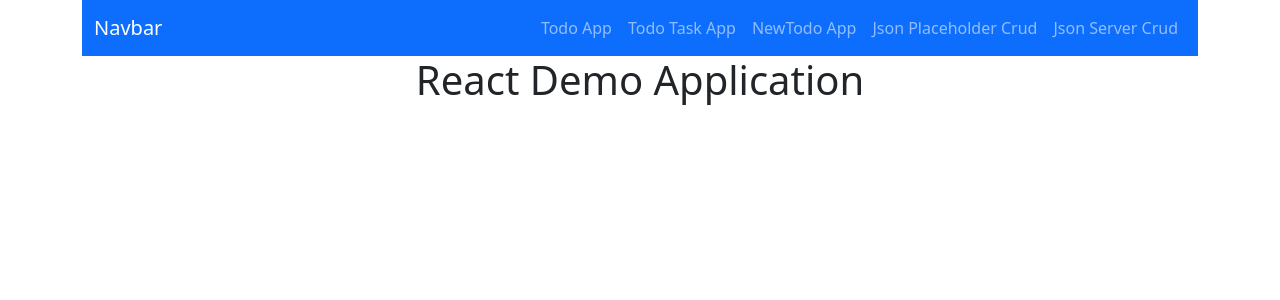
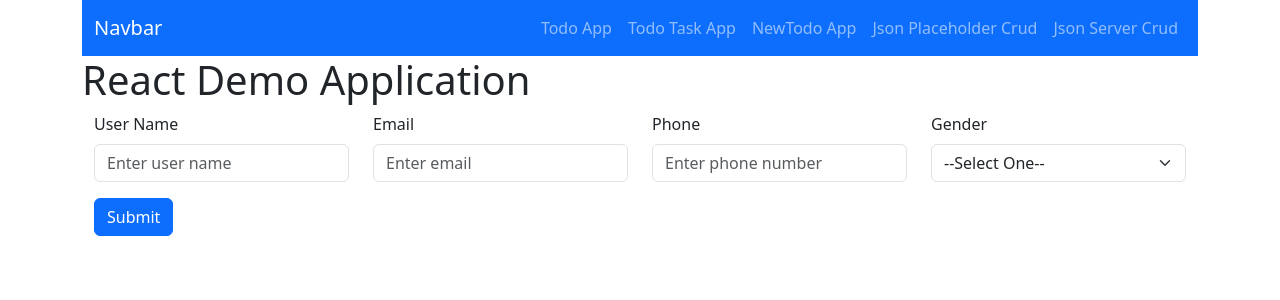
Before and after one commit to gitcoder-23/react18-demo-tutorial-app-kr, a React (Create React App) app: page /jsonserver/add/newuser in a window 1280 px wide. Shown: the top 300 px of the page. Built offline with nearby package versions, Linux system fonts and the light colour scheme.

Commit message:
add done

```diff
--- a/db.json
+++ b/db.json
@@ -53,6 +53,13 @@
       "gender": "male",
       "active": true,
       "id": "9775e298-308d-47ad-a0d0-2e27c1126f26"
+    },
+    {
+      "id": 1699690327713,
+      "employeename": "Laxman Prasad",
+      "email": "laxman@gmail.com",
+      "phone": "8974582147",
+      "gender": "male"
     }
   ]
 }
--- a/package.json
+++ b/package.json
@@ -15,6 +15,7 @@
     "react-dom": "^18.2.0",
     "react-router-dom": "^6.17.0",
     "react-scripts": "5.0.1",
+    "react-toastify": "^9.1.3",
     "web-vitals": "^2.1.4"
   },
   "scripts": {
--- a/src/App.css
+++ b/src/App.css
@@ -1,5 +1,5 @@
 .App {
-  text-align: center;
+  /* text-align: center; */
 }
 
 .App-logo {
--- a/src/App.js
+++ b/src/App.js
@@ -1,16 +1,19 @@
-import './App.css';
-import TodoApp from '../src/demoApps/TodoApp';
-import NewTodoApp from './demoApps/NewTodoApp';
-import { Route, Routes } from 'react-router-dom';
-import MenuBar from './components/MenuBar';
-import TaskTodoApp from './demoApps/TaskTodoApp';
-import UserList from './CrudUsingFakeJsonApi/UserList';
-import NewUserList from './CrudRealJsonServer/NewUserList';
-import ViewUserDetail from './CrudRealJsonServer/ViewUserDetail';
+import "./App.css";
+import TodoApp from "../src/demoApps/TodoApp";
+import NewTodoApp from "./demoApps/NewTodoApp";
+import { Route, Routes } from "react-router-dom";
+import MenuBar from "./components/MenuBar";
+import TaskTodoApp from "./demoApps/TaskTodoApp";
+import UserList from "./CrudUsingFakeJsonApi/UserList";
+import NewUserList from "./CrudRealJsonServer/NewUserList";
+import ViewUserDetail from "./CrudRealJsonServer/ViewUserDetail";
+import AddNewUser from "./CrudRealJsonServer/AddNewUser";
+import { ToastMessageComponent } from "./components/ToastMessageComponent";
 
 function App() {
   return (
     <div className="App container">
+      <ToastMessageComponent />
       <MenuBar />
       <h1>React Demo Application</h1>
       <Routes>
@@ -21,6 +24,7 @@ function App() {
 
         {/* CRUD App Using JSON Server */}
         <Route exact path="/jsonserver/newuserlist" element={<NewUserList />} />
+        <Route exact path="/jsonserver/add/newuser" element={<AddNewUser />} />
         <Route
           exact
           path="/jsonserver/viewuser/:vid"
--- /dev/null
+++ b/src/CrudRealJsonServer/AddNewUser.js
@@ -0,0 +1,127 @@
+import axios from "axios";
+import React, { useState } from "react";
+import { Button, Form } from "react-bootstrap";
+import { baseUrl } from "../config";
+import { toast } from "react-toastify";
+
+const AddNewUser = () => {
+  const [userFormState, setUserFormState] = useState({
+    userName: "",
+    userEmail: "",
+    userPhone: "",
+    userGender: "",
+  });
+
+  console.log("userFormState=>", userFormState.userGender);
+
+  const addNewUser = () => {
+    if (
+      !userFormState.userName ||
+      !userFormState.userEmail ||
+      !userFormState.userPhone ||
+      !userFormState.userGender
+    ) {
+      toast.error("Please fill all the fields!", {
+        position: toast.POSITION.TOP_RIGHT,
+      });
+    } else {
+      const newData = {
+        id: Date.now(),
+        employeename: userFormState.userName,
+        email: userFormState.userEmail,
+        phone: userFormState.userPhone,
+        gender: userFormState.userGender,
+      };
+      axios
+        .post(`${baseUrl}/user/`, newData)
+        .then((addRsp) => {
+          console.log("addRsp=>", addRsp);
+        })
+        .catch((error) => {
+          console.log("error=>", error);
+        });
+    }
+  };
+  return (
+    <div className="container">
+      <Form>
+        <div className="row ">
+          <div className="col-md-3">
+            <Form.Group className="mb-3">
+              <Form.Label>User Name</Form.Label>
+              <Form.Control
+                type="text"
+                placeholder="Enter user name"
+                value={userFormState.userName}
+                onChange={(e) => {
+                  setUserFormState({
+                    ...userFormState,
+                    userName: e.target.value,
+                  });
+                }}
+              />
+            </Form.Group>
+          </div>
+          <div className="col-md-3">
+            <Form.Group className="mb-3">
+              <Form.Label>Email</Form.Label>
+              <Form.Control
+                type="text"
+                placeholder="Enter email"
+                value={userFormState.userEmail}
+                onChange={(e) => {
+                  setUserFormState({
+                    ...userFormState,
+                    userEmail: e.target.value,
+                  });
+                }}
+              />
+            </Form.Group>
+          </div>
+          <div className="col-md-3">
+            <Form.Group className="mb-3">
+              <Form.Label>Phone</Form.Label>
+              <Form.Control
+                type="text"
+                placeholder="Enter phone number"
+                value={userFormState.userPhone}
+                onChange={(e) => {
+                  setUserFormState({
+                    ...userFormState,
+                    userPhone: e.target.value,
+                  });
+                }}
+              />
+            </Form.Group>
+          </div>
+          <div className="col-md-3">
+            <Form.Group className="mb-3">
+              <Form.Label>Gender</Form.Label>
+              <Form.Select
+                aria-label="Default select example"
+                value={userFormState.userGender}
+                onChange={(e) => {
+                  setUserFormState({
+                    ...userFormState,
+                    userGender: e.target.value,
+                  });
+                }}
+              >
+                <option value="">--Select One--</option>
+                <option value="male">Male</option>
+                <option value="female">Female</option>
+                <option value="others">Others</option>
+              </Form.Select>
+            </Form.Group>
+          </div>
+        </div>
+
+        <Button variant="primary" type="button" onClick={addNewUser}>
+          Submit
+        </Button>
+      </Form>
+    </div>
+  );
+};
+
+export default AddNewUser;
--- a/src/CrudRealJsonServer/NewUserList.js
+++ b/src/CrudRealJsonServer/NewUserList.js
@@ -1,7 +1,8 @@
-import axios from 'axios';
-import React, { useEffect, useState } from 'react';
-import { Table } from 'react-bootstrap';
-import { useNavigate } from 'react-router-dom';
+import axios from "axios";
+import React, { useEffect, useState } from "react";
+import { Table } from "react-bootstrap";
+import { useNavigate } from "react-router-dom";
+import { baseUrl } from "../config";
 
 const NewUserList = () => {
   const navigate = useNavigate();
@@ -14,7 +15,7 @@ const NewUserList = () => {
         setAllUSerDatas(resp.data.reverse());
       })
       .catch((err) => {
-        console.log('err=>', err);
+        console.log("err=>", err);
       });
   };
 
@@ -30,24 +31,29 @@ const NewUserList = () => {
   };
 
   const deleteClick = (dData) => {
-    if (window.confirm('Do you want?')) {
+    if (window.confirm("Do you want?")) {
       axios
-        .delete(
-          `${process.env.REACT_APP_JSON_SERVER_BASE_URL}/user/${dData.id}`
-        )
+        .delete(`${baseUrl}/user/${dData.id}`)
         .then((resp) => {
-          console.log('resp=>', resp);
+          console.log("resp=>", resp);
           getAllUsers();
         })
         .catch((err) => {
-          console.log('err=>', err);
+          console.log("err=>", err);
         });
     }
+  };
+
+  const addUser = () => {
+    navigate("/jsonserver/add/newuser");
   };
 
   return (
     <div className="container">
       <h2>CRUD Using Json Sever</h2>
+      <button className="btn btn-primary m-4" onClick={() => addUser()}>
+        Add User +
+      </button>
       <Table striped bordered hover>
         <thead>
           <tr>
--- /dev/null
+++ b/src/components/ToastMessageComponent.js
@@ -0,0 +1,19 @@
+import React from "react";
+import { ToastContainer } from "react-toastify";
+
+export const ToastMessageComponent = () => {
+  return (
+    <ToastContainer
+      position="top-left"
+      autoClose={5000}
+      hideProgressBar={false}
+      newestOnTop={false}
+      closeOnClick
+      rtl={false}
+      pauseOnFocusLoss
+      draggable
+      pauseOnHover
+      theme="light"
+    />
+  );
+};
--- /dev/null
+++ b/src/config/index.js
@@ -0,0 +1 @@
+export const baseUrl = `${process.env.REACT_APP_JSON_SERVER_BASE_URL}`;
```
Also changed, not shown: src/index.js (+9 -8 lines), 1 other file (tests, documents, lock files or other folders).
